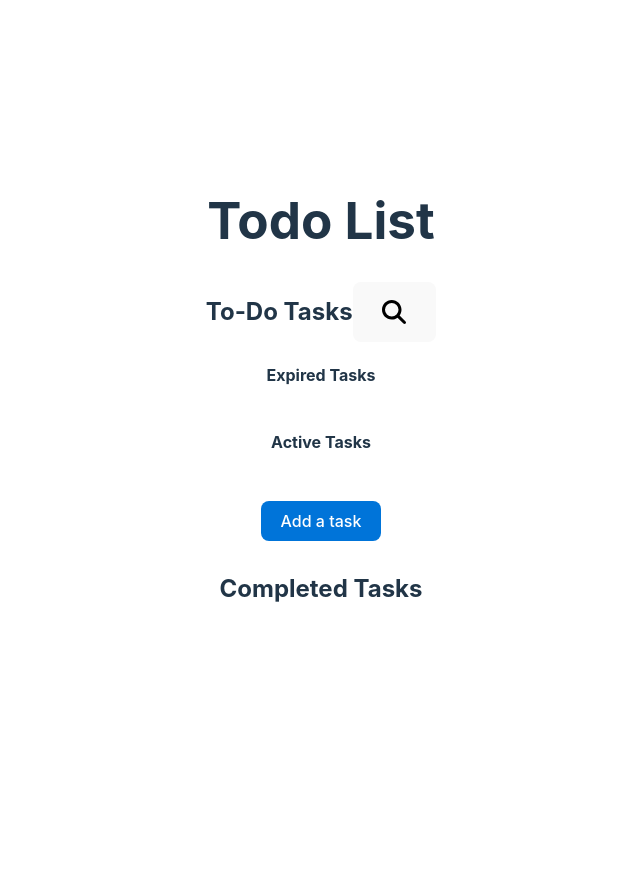
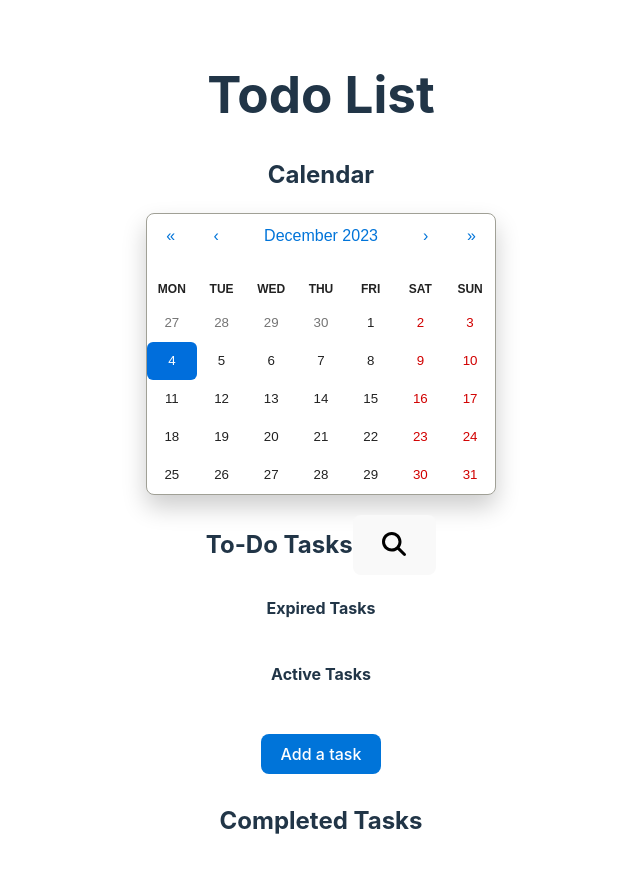
Before and after one commit to Hugo-Blois/toDoList-ReactApp, a React (Vite) app in the folder toDoList-ReactApp/: page / in a window 1280 px wide. Shown: the top 872 px of the page, without its empty margins (319-959 px from the left). Before the commit the page ends 800 px from the top, so only its background shows below. Built offline with nearby package versions, Linux system fonts and the light colour scheme.

Commit message:
calendar

```diff
--- a/toDoList-ReactApp/package.json
+++ b/toDoList-ReactApp/package.json
@@ -14,6 +14,7 @@
     "@fortawesome/react-fontawesome": "^0.2.0",
     "js-cookie": "^3.0.5",
     "react": "^18.2.0",
+    "react-calendar": "^4.6.1",
     "react-dom": "^18.2.0"
   },
   "devDependencies": {
--- a/toDoList-ReactApp/src/App.css
+++ b/toDoList-ReactApp/src/App.css
@@ -42,7 +42,8 @@
   color: #888;
 }
 
-.add-task{display: flex;
+.add-task{
+  display: flex;
   flex-direction: column;
   align-items: center;
   padding: 10px;
@@ -54,3 +55,83 @@
   height: 30px;
   width: 300px;
 }
+
+.react-calendar {
+  width: 400px;
+  max-width: 100%;
+  background-color: #fff;
+  color: #222;
+  border-radius: 8px;
+  box-shadow: 0 12px 24px rgba(0, 0, 0, 0.2);
+  font-family: Arial, Helvetica, sans-serif;
+  line-height: 1.125em;
+ }
+ .react-calendar__navigation button {
+  color: #0074d9;
+  min-width: 44px;
+  background: none;
+  font-size: 16px;
+  margin-top: 8px;
+ }
+ .react-calendar__navigation button:enabled:hover,
+ .react-calendar__navigation button:enabled:focus {
+  background-color: #f8f8fa;
+ }
+ .react-calendar__navigation button[disabled] {
+  background-color: #f0f0f0;
+ }
+ abbr[title] {
+  text-decoration: none;
+ }
+ .react-calendar__tile {
+  padding: 10px;
+  text-align: center;
+  color: #222; /* Couleur de texte pour les jours non sélectionnés */
+}
+ .react-calendar__tile:enabled:hover,
+ .react-calendar__tile:enabled:focus {
+  background: #f8faf8;
+  color: #0074d9;
+  border-radius: 6px;
+ }
+ .react-calendar__tile--now {
+  background: #0074d933;
+  border-radius: 6px;
+  font-weight: bold;
+  color: #0074d9;
+ }
+ .react-calendar__tile--now:enabled:hover,
+ .react-calendar__tile--now:enabled:focus {
+  background: #0074d933;
+  border-radius: 6px;
+  font-weight: bold;
+  color: #0074d9;
+ }
+ .react-calendar__tile--hasActive:enabled:hover,
+ .react-calendar__tile--hasActive:enabled:focus {
+  background: #f8f8fa;
+ }
+ .react-calendar__tile--active {
+  background: #0074d9;
+  border-radius: 6px;
+  font-weight: bold;
+  color: white;
+ }
+ .react-calendar__tile--active:enabled:hover,
+ .react-calendar__tile--active:enabled:focus {
+  background: #0074d9;
+  color: white;
+ }
+
+ .react-calendar__tile--has-task {
+  background-color: #ffd700; /* Couleur jaune pour les jours avec des tâches */
+  border-radius: 6px;
+  color: #0074d9;
+}
+
+.react-calendar__tile--has-task:enabled:hover,
+.react-calendar__tile--has-task:enabled:focus {
+  background: #ffd700;
+  border-radius: 6px;
+  color: #0074d9;
+}
--- a/toDoList-ReactApp/src/App.tsx
+++ b/toDoList-ReactApp/src/App.tsx
@@ -4,6 +4,8 @@ import Button from './Button';
 import { useState } from 'react';
 import { FontAwesomeIcon } from '@fortawesome/react-fontawesome';
 import { faSearch } from '@fortawesome/free-solid-svg-icons';
+import Calendar from 'react-calendar';
+import 'react-calendar/dist/Calendar.css';
 
 interface ListItem {
   id: number;
@@ -23,6 +25,7 @@ function App() {
   const [searchTerm, setSearchTerm] = useState<string>("");
   const [showSearch, setShowSearch] = useState<boolean>(false);
   const dateTime = new Date().toISOString().split('T')[0];
+  const [selectedDate, setSelectedDate] = useState<Date>(new Date());
 
   function onChangeTache(e: React.ChangeEvent<HTMLInputElement>){
     const text = String(e.currentTarget.value);
@@ -39,11 +42,18 @@ function App() {
 
   function addTache(tache: string, description: string, dueDate: string) {
     if (tache != "" && description != "" && dueDate != ""){
-      const newItemList = [...itemList, { id: itemList.length + 1, title: tache, content: description, done: false, dueDate }];
+      const newItemList = [...itemList,
+        {
+          id: itemList.length + 1,
+          title: tache,
+          content: description,
+          done: false,
+          dueDate
+        }];
       setItemList(newItemList);
       setTache('');
       setDescription('');
-      setDueDate(undefined);
+      setDueDate("");
       setAddTask(false);
     }else {
       setError("Fields cannot be empty");
@@ -76,9 +86,22 @@ function App() {
     );
   }
 
+  function hasTaskForDate(date: Date): boolean {
+    const formattedDate = date.toISOString().split('T')[0];
+    return itemList.some((item) => item.dueDate === formattedDate);
+  }
+
+
   return (
     <div className="App">
       <h1>Todo List</h1>
+      <div>
+        <h2>Calendar</h2>
+        <Calendar
+          className='react-calendar'
+          value={selectedDate}
+        />
+      </div>
 
       <div className="task-section">
         <h2>
```
Also changed, not shown: 1 other file (tests, documents, lock files or other folders).
